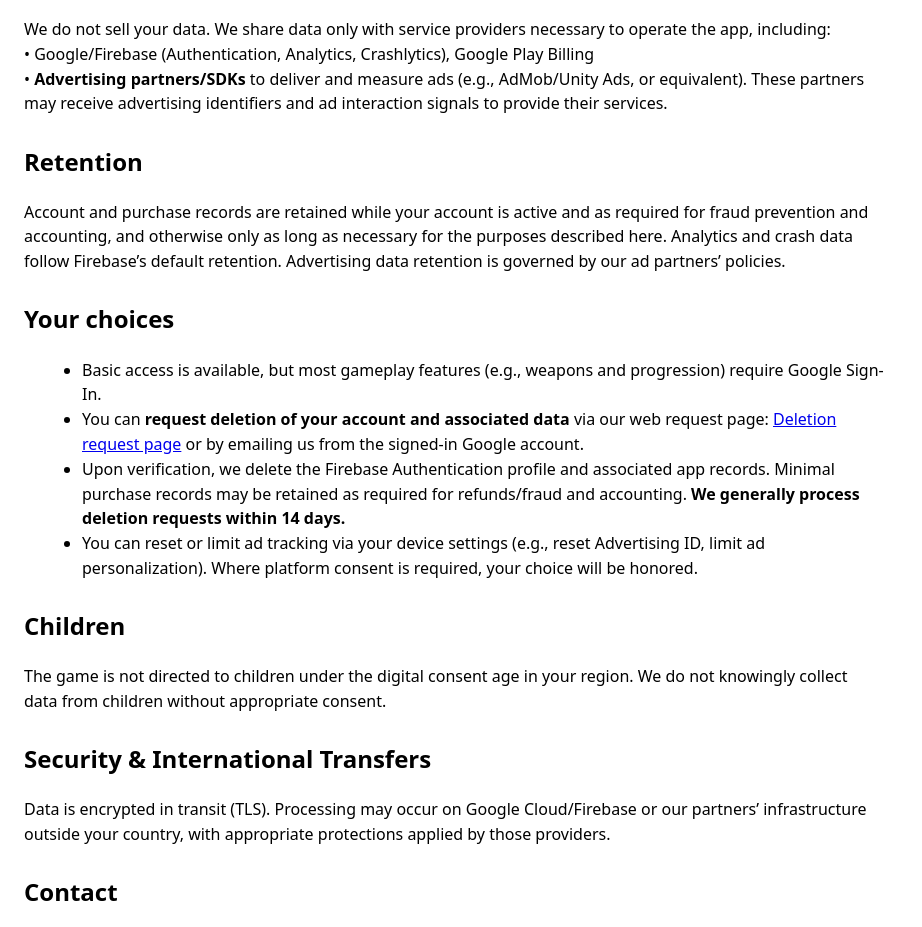
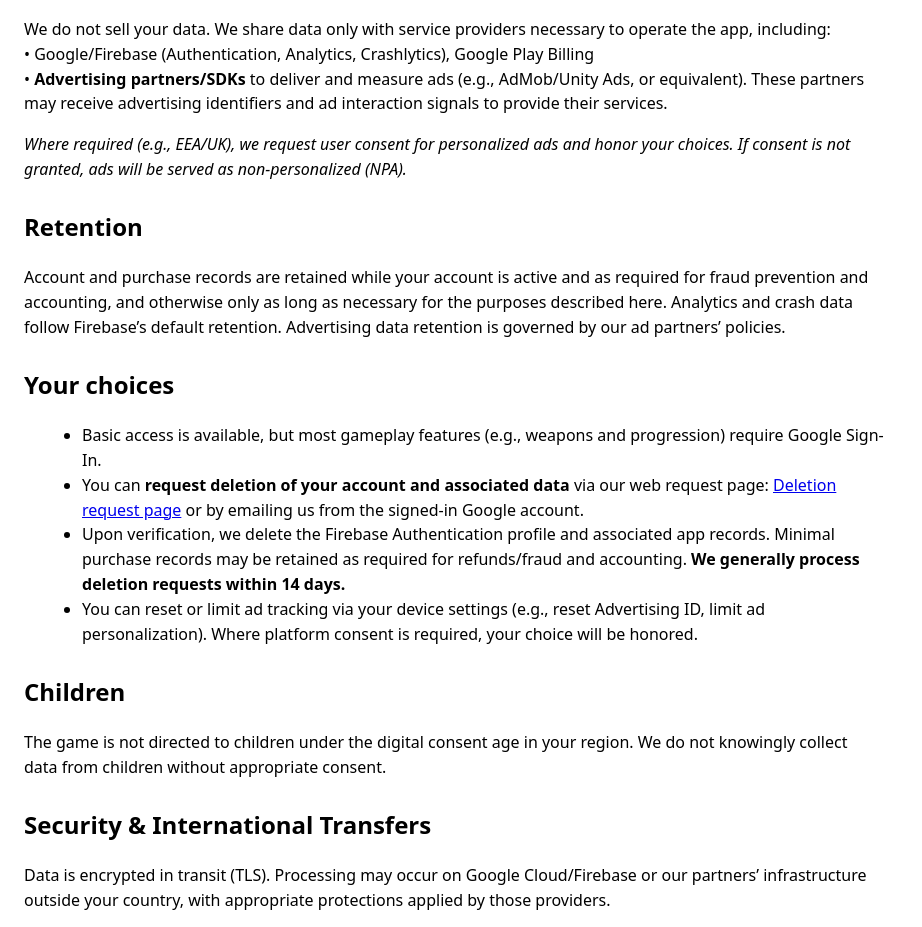
Before and after one commit to Puddin707/weaponballz-privacy, a plain HTML site: page index.html in a window 1280 px wide. Shown: the part 802-1729 px from the top of the page, without its empty margins (0-922 px from the left). Drawn offline with Linux system fonts and the light colour scheme.

Commit message:
Include user consent information for ads
Added a note about user consent for personalized ads.

```diff
--- a/index.html
+++ b/index.html
@@ -40,6 +40,7 @@
     <br>• Google/Firebase (Authentication, Analytics, Crashlytics), Google Play Billing
     <br>• <strong>Advertising partners/SDKs</strong> to deliver and measure ads (e.g., AdMob/Unity Ads, or equivalent). These partners may receive advertising identifiers and ad interaction signals to provide their services.
   </p>
+  <p><em>Where required (e.g., EEA/UK), we request user consent for personalized ads and honor your choices. If consent is not granted, ads will be served as non-personalized (NPA).</em></p>
 
   <h2>Retention</h2>
   <p>Account and purchase records are retained while your account is active and as required for fraud prevention and accounting, and otherwise only as long as necessary for the purposes described here. Analytics and crash data follow Firebase’s default retention. Advertising data retention is governed by our ad partners’ policies.</p>
```
